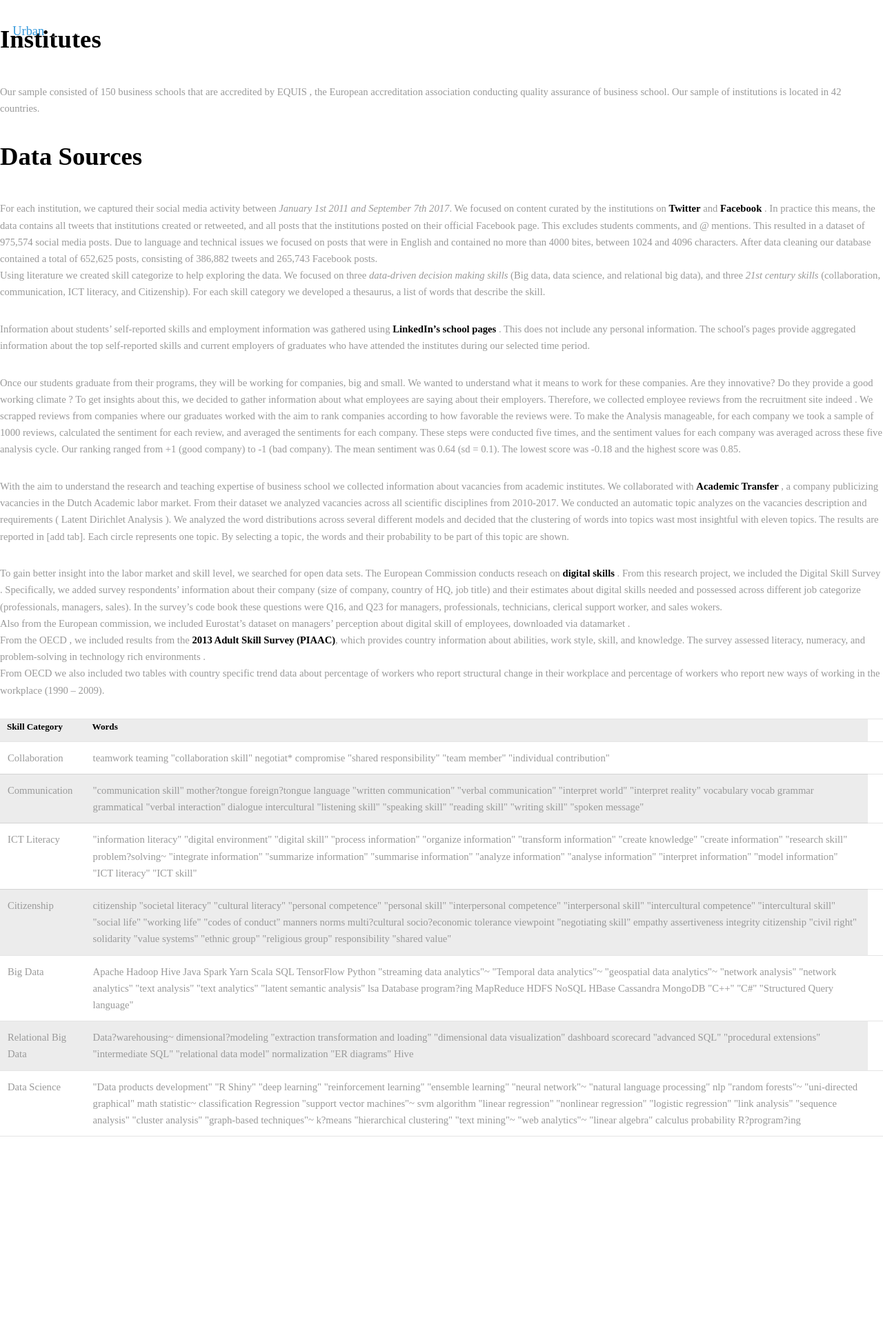
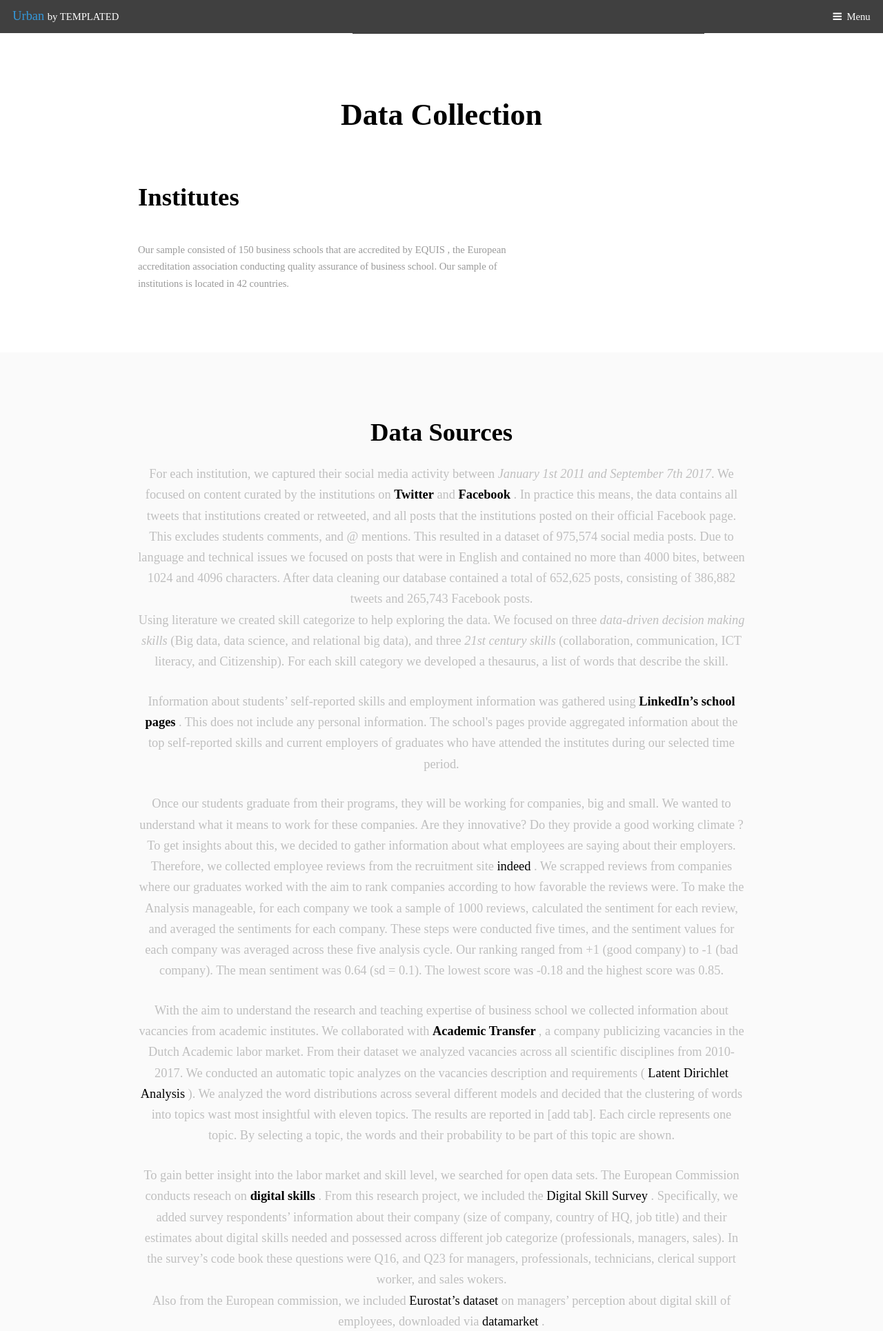
Before and after one commit to katerinabc/fbs-webapp, a Flask app: template templates/DataCollection.html in a window 1280 px wide. Shown: the top 1930 px of the page at 69% size. Before the commit the page ends 1648 px from the top, so only its background shows below. Run offline with Flask 2, Linux system fonts and the light colour scheme; the template is opened without the code that fills it, so the values that code supplies are empty; some web fonts are replaced.

Commit message:
main and data collection file

```diff
--- a/templates/DataCollection.html
+++ b/templates/DataCollection.html
@@ -6,15 +6,15 @@
 -->
 <html>
 	<head>
-		<title>Urban by TEMPLATED</title>
+		<title>Generic - Urban by TEMPLATED</title>
 		<meta charset="utf-8" />
 		<meta name="viewport" content="width=device-width, initial-scale=1" />
 		<link rel="stylesheet" href="assets/css/main.css" />
 	</head>
-	<body>
+	<body class="subpage">
 
 		<!-- Header -->
-			<header id="header" class="alt">
+			<header id="header">
 				<div class="logo"><a href="index.html">Urban <span>by TEMPLATED</span></a></div>
 				<a href="#menu">Menu</a>
 			</header>
@@ -22,21 +22,48 @@
 		<!-- Nav -->
 			<nav id="menu">
 				<ul class="links">
-					<li><a href="/DataCollection"> Data Collection</a></li>
-					<li><a href="/skillsdashboard">Skills Dashboard</a></li>
-					<li><a href="/vacancydata">Topic Models Vacancy Data</a></li>
+					<li><a href="index.html">Home</a></li>
+					<li><a href="generic.html">Generic</a></li>
+					<li><a href="elements.html">Elements</a></li>
 				</ul>
 			</nav>
 
+		<!-- Main -->
+			<div id="main">
 
-        <p> <h2> Institutes </h2> </p>
+				<!-- Section -->
+					<section class="wrapper">
+						<div class="inner">
+							<header class="align-center">
+								<h1>Data Collection</h1>
+								<!--<p>Cras sagittis turpis sit amet est tempus, sit amet consectetur purus tincidunt.</p>-->
+							</header>
+							<div class="flex flex-2">
+								<div class="col col2">
+									<h2>Institutes</h2>
+									<p>Our sample consisted of 150 business schools that are accredited by <a href = "http://www.efmd.org/accreditation-main/equis"> EQUIS </a>,
+					          the European accreditation association conducting quality assurance of business school.
+					          Our sample of institutions is located in 42 countries.</p>
+								</div>
 
-        <p> Our sample consisted of 150 business schools that are accredited by <a href = "http://www.efmd.org/accreditation-main/equis"> EQUIS </a>,
-          the European accreditation association conducting quality assurance of business school.
-          Our sample of institutions is located in 42 countries. </p>
-        <p> <h2> Data Sources </h2>
-        </p>
-        <p>For each institution, we captured their social media activity between <em>January 1st 2011 and September 7th 2017</em>.
+								<!--<div class="col col1 first">
+									<div class="image round fit">
+										<a href="generic.html" class="link"><img src="images/pic02.jpg" alt="" /></a>
+									</div>
+								</div>
+							</div>
+							<p>Curabitur venenatis lorem ut finibus finibus. Ut quis eleifend libero, nec ultricies metus. Morbi magna risus, congue sit amet pellentesque eget, malesuada ut justo. Sed ac pretium quam. Ut vel ex vitae enim sagittis posuere ac id erat. Vestibulum vel ullamcorper tellus. Donec sapien massa, venenatis ac felis vel, vestibulum sagittis enim. Maecenas ut egestas lorem, nec luctus ligula. Vestibulum neque diam, aliquet non enim a, cursus lacinia metus. Aenean fringilla luctus rhoncus. Integer vulputate massa ac suscipit venenatis. Integer luctus elit non nulla fringilla, ullamcorper maximus sem congue. Integer tristique eu nisi nec fermentum. Ut malesuada quis massa at ultricies.</p>
+							<p>Donec molestie tellus eu tincidunt dignissim. Sed sollicitudin bibendum ultricies. Vivamus tristique justo lacinia dui tempus consequat. Sed hendrerit justo in nisl auctor, id rutrum tortor congue. Vivamus mattis nibh et sem rutrum, vel viverra purus viverra. Donec et justo at orci euismod hendrerit vel vel neque. Donec gravida ipsum in augue volutpat laoreet. Ut lobortis turpis sit amet sodales ultrices.</p>
+						</div>
+						-->
+					</section>
+
+				<!-- Section -->
+					<section class="wrapper style1">
+						<div class="inner">
+							<header class="align-center">
+								<h2>Data Sources</h2>
+								<p><p>For each institution, we captured their social media activity between <em>January 1st 2011 and September 7th 2017</em>.
 				           We focused on content curated by the institutions on <a href="www.twitter.com"> <strong>Twitter</strong> </a> and <a href="www.facebook.com>">
 				             <strong>Facebook</strong> </a>. In practice this means, the data contains all tweets that institutions created or retweeted,
 				           and all posts that the institutions posted on their official Facebook page. This excludes students comments, and @ mentions.
@@ -127,7 +154,57 @@
 				                </tr>
 				              </table>
 				              </p>
+
+							</header>
+							<!--<div class="flex flex-3">
+								<div class="col align-center">
+									<div class="image round fit">
+										<img src="images/pic03.jpg" alt="" />
 									</div>
+									<p>Sed congue elit malesuada nibh, a varius odio vehicula aliquet. Aliquam consequat, nunc quis sollicitudin aliquet. </p>
+									<a href="#" class="button">Learn More</a>
+								</div>
+								<div class="col align-center">
+									<div class="image round fit">
+										<img src="images/pic05.jpg" alt="" />
+									</div>
+									<p>Sed congue elit malesuada nibh, a varius odio vehicula aliquet. Aliquam consequat, nunc quis sollicitudin aliquet. </p>
+									<a href="#" class="button">Learn More</a>
+								</div>
+								<div class="col align-center">
+									<div class="image round fit">
+										<img src="images/pic04.jpg" alt="" />
+									</div>
+									<p>Sed congue elit malesuada nibh, a varius odio vehicula aliquet. Aliquam consequat, nunc quis sollicitudin aliquet. </p>
+									<a href="#" class="button">Learn More</a>
+								</div>
+							</div>
+						</div>
+					-->
+					</section>
+
+			</div>
+
+		<!-- Footer -->
+			<footer id="footer">
+				<div class="copyright">
+					<ul class="icons">
+						<li><a href="#" class="icon fa-twitter"><span class="label">Twitter</span></a></li>
+						<li><a href="#" class="icon fa-facebook"><span class="label">Facebook</span></a></li>
+						<li><a href="#" class="icon fa-instagram"><span class="label">Instagram</span></a></li>
+						<li><a href="#" class="icon fa-snapchat"><span class="label">Snapchat</span></a></li>
+					</ul>
+					<p>&copy; Untitled. All rights reserved. Design: <a href="https://templated.co">TEMPLATED</a>. Images: <a href="https://unsplash.com">Unsplash</a>.</p>
+				</div>
+			</footer>
+
+		<!-- Scripts -->
+			<script src="assets/js/jquery.min.js"></script>
+			<script src="assets/js/jquery.scrolly.min.js"></script>
+			<script src="assets/js/jquery.scrollex.min.js"></script>
+			<script src="assets/js/skel.min.js"></script>
+			<script src="assets/js/util.js"></script>
+			<script src="assets/js/main.js"></script>
 
 	</body>
 </html>
```
Also changed, not shown: templates/main.html (+7 -6 lines). Lines whose indentation alone changed are shown as unchanged.
